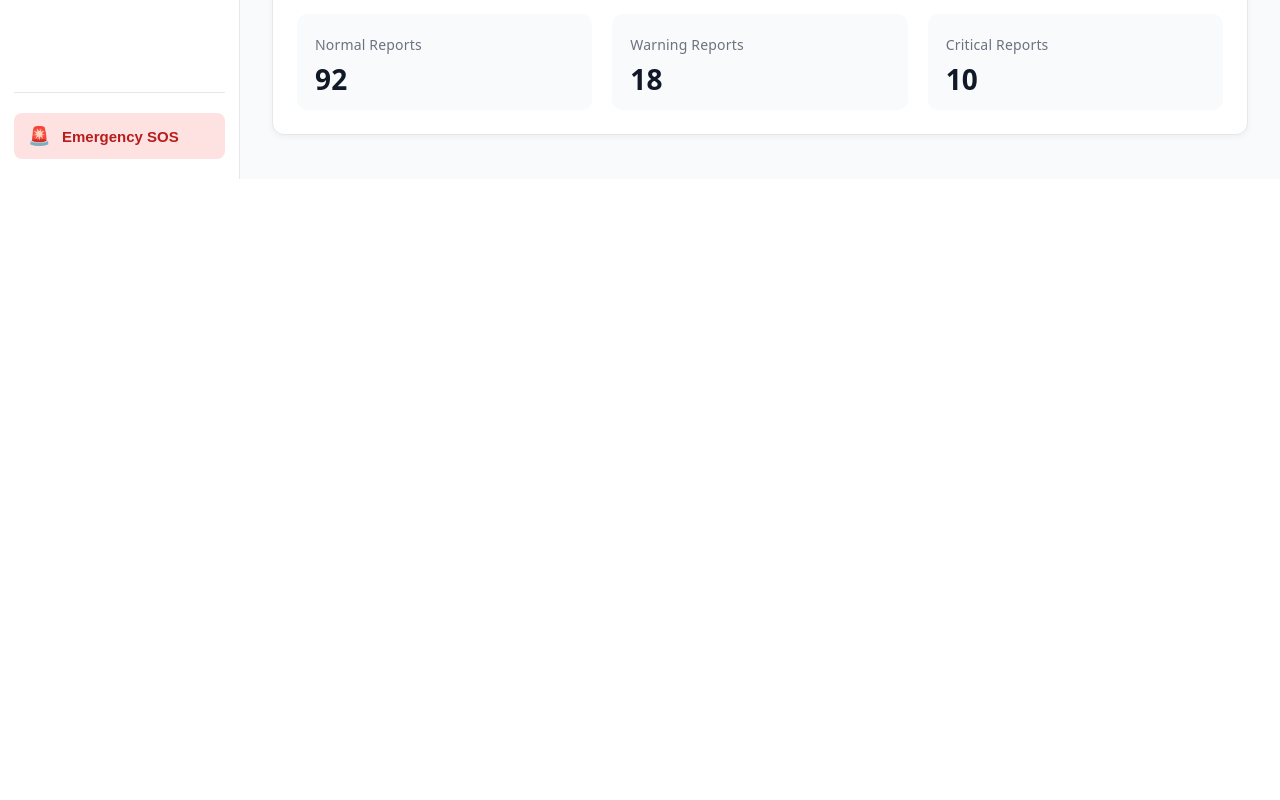
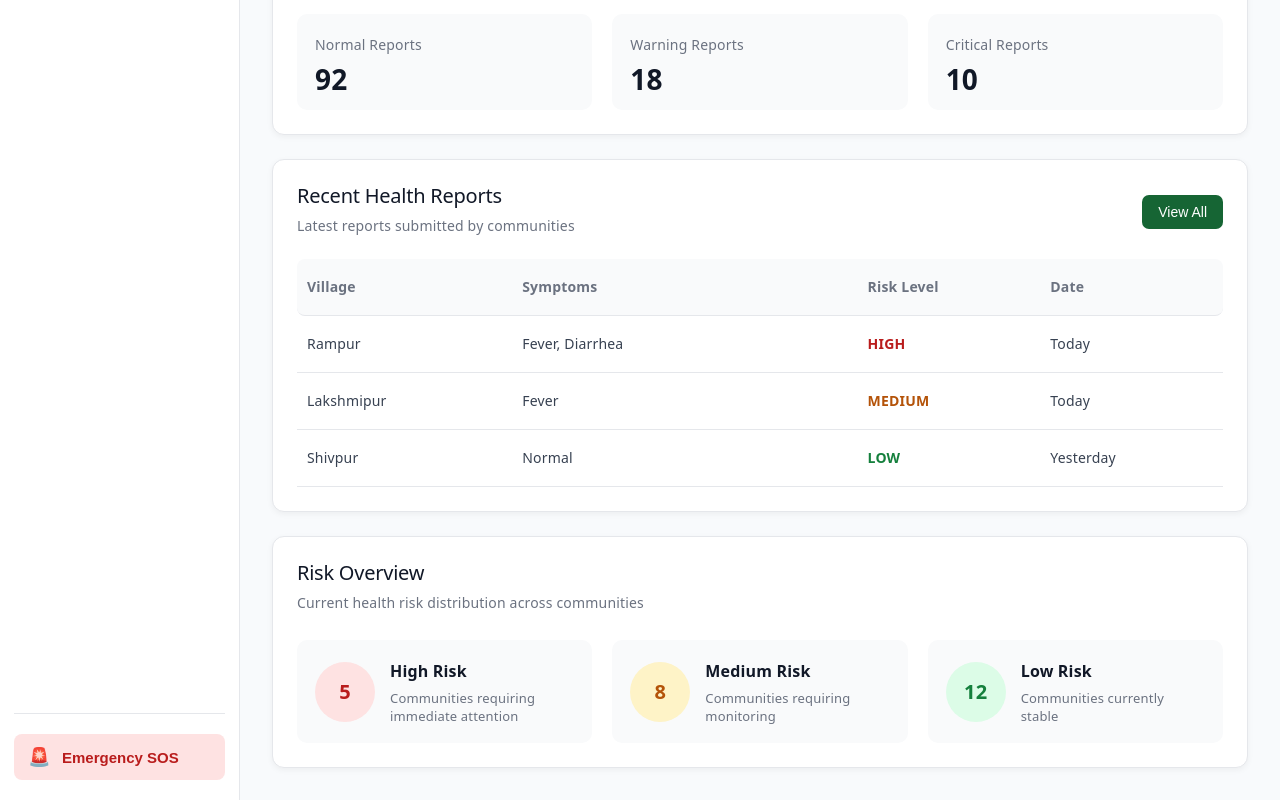
Before and after one commit to Vikashkumar920/Smart-Community-Health-Monitoring-System, a React (Vite) app in the folder frontend/: page / in a window 1280 px wide. Shown: the part 621-1421 px from the top of the page. Before the commit the page ends 800 px from the top, so only its background shows below. Built offline with nearby package versions, Linux system fonts and the light colour scheme.

Commit message:
Add health reports and risk overview

```diff
--- a/frontend/src/App.jsx
+++ b/frontend/src/App.jsx
@@ -3,6 +3,8 @@ import Sidebar from './components/Sidebar/Sidebar'
 import Card from './components/Cards/Card'
 import AlertBox from './components/AlertBox/AlertBox'
 import HealthSummary from './components/HealthSummary/HealthSummary'
+import RecentReports from './components/RecentReports/RecentReports'
+import RiskOverview from './components/RiskOverview/RiskOverview'
 
 function App() {
   return (
@@ -55,6 +57,10 @@ function App() {
           />
 
           <HealthSummary />
+
+          <RecentReports />
+
+          <RiskOverview />
         </main>
       </div>
     </>
--- /dev/null
+++ b/frontend/src/components/RecentReports/RecentReports.css
@@ -0,0 +1,78 @@
+.recent-reports {
+  background: #ffffff;
+  border: 1px solid #e5e7eb;
+  border-radius: 12px;
+  padding: 24px;
+  margin-top: 24px;
+  box-shadow: 0 2px 6px rgba(0, 0, 0, 0.05);
+}
+
+.reports-header {
+  display: flex;
+  justify-content: space-between;
+  align-items: center;
+  margin-bottom: 20px;
+}
+
+.reports-header h2 {
+  margin: 0 0 5px;
+  font-size: 20px;
+  color: #111827;
+}
+
+.reports-header p {
+  margin: 0;
+  color: #6b7280;
+  font-size: 14px;
+}
+
+.view-all-btn {
+  border: none;
+  background: #166534;
+  color: #ffffff;
+  padding: 9px 16px;
+  border-radius: 7px;
+  cursor: pointer;
+  font-size: 14px;
+}
+
+.view-all-btn:hover {
+  background: #14532d;
+}
+
+.reports-table {
+  width: 100%;
+}
+
+.table-row {
+  display: grid;
+  grid-template-columns: 1.2fr 2fr 1fr 1fr;
+  align-items: center;
+  gap: 20px;
+  padding: 15px 10px;
+  border-bottom: 1px solid #e5e7eb;
+  font-size: 14px;
+  color: #374151;
+}
+
+.table-heading {
+  font-weight: 600;
+  color: #6b7280;
+  background: #f9fafb;
+  border-radius: 8px;
+}
+
+.risk-high {
+  color: #b91c1c;
+  font-weight: 700;
+}
+
+.risk-medium {
+  color: #b45309;
+  font-weight: 700;
+}
+
+.risk-low {
+  color: #15803d;
+  font-weight: 700;
+}
--- /dev/null
+++ b/frontend/src/components/RecentReports/RecentReports.jsx
@@ -0,0 +1,50 @@
+import './RecentReports.css'
+
+function RecentReports() {
+  return (
+    <section className="recent-reports">
+      <div className="reports-header">
+        <div>
+          <h2>Recent Health Reports</h2>
+          <p>Latest reports submitted by communities</p>
+        </div>
+
+        <button className="view-all-btn">
+          View All
+        </button>
+      </div>
+
+      <div className="reports-table">
+        <div className="table-row table-heading">
+          <span>Village</span>
+          <span>Symptoms</span>
+          <span>Risk Level</span>
+          <span>Date</span>
+        </div>
+
+        <div className="table-row">
+          <span>Rampur</span>
+          <span>Fever, Diarrhea</span>
+          <span className="risk-high">HIGH</span>
+          <span>Today</span>
+        </div>
+
+        <div className="table-row">
+          <span>Lakshmipur</span>
+          <span>Fever</span>
+          <span className="risk-medium">MEDIUM</span>
+          <span>Today</span>
+        </div>
+
+        <div className="table-row">
+          <span>Shivpur</span>
+          <span>Normal</span>
+          <span className="risk-low">LOW</span>
+          <span>Yesterday</span>
+        </div>
+      </div>
+    </section>
+  )
+}
+
+export default RecentReports
--- /dev/null
+++ b/frontend/src/components/RiskOverview/RiskOverview.css
@@ -0,0 +1,76 @@
+.risk-overview {
+  background: #ffffff;
+  border: 1px solid #e5e7eb;
+  border-radius: 12px;
+  padding: 24px;
+  margin-top: 24px;
+  box-shadow: 0 2px 6px rgba(0, 0, 0, 0.05);
+}
+
+.risk-header h2 {
+  margin: 0 0 5px;
+  font-size: 20px;
+  color: #111827;
+}
+
+.risk-header p {
+  margin: 0;
+  color: #6b7280;
+  font-size: 14px;
+}
+
+.risk-content {
+  display: grid;
+  grid-template-columns: repeat(3, 1fr);
+  gap: 20px;
+  margin-top: 24px;
+}
+
+.risk-stat {
+  display: flex;
+  align-items: center;
+  gap: 15px;
+  padding: 18px;
+  background: #f9fafb;
+  border-radius: 10px;
+}
+
+.risk-circle {
+  width: 60px;
+  height: 60px;
+  border-radius: 50%;
+  display: flex;
+  align-items: center;
+  justify-content: center;
+  flex-shrink: 0;
+  font-size: 20px;
+  font-weight: 700;
+}
+
+.risk-circle.high {
+  background: #fee2e2;
+  color: #b91c1c;
+}
+
+.risk-circle.medium {
+  background: #fef3c7;
+  color: #b45309;
+}
+
+.risk-circle.low {
+  background: #dcfce7;
+  color: #15803d;
+}
+
+.risk-stat h3 {
+  margin: 0 0 5px;
+  font-size: 16px;
+  color: #111827;
+}
+
+.risk-stat p {
+  margin: 0;
+  color: #6b7280;
+  font-size: 13px;
+  line-height: 1.4;
+}
--- /dev/null
+++ b/frontend/src/components/RiskOverview/RiskOverview.jsx
@@ -0,0 +1,51 @@
+import './RiskOverview.css'
+
+function RiskOverview() {
+  return (
+    <section className="risk-overview">
+      <div className="risk-header">
+        <div>
+          <h2>Risk Overview</h2>
+          <p>Current health risk distribution across communities</p>
+        </div>
+      </div>
+
+      <div className="risk-content">
+        <div className="risk-stat">
+          <div className="risk-circle high">
+            <span>5</span>
+          </div>
+
+          <div>
+            <h3>High Risk</h3>
+            <p>Communities requiring immediate attention</p>
+          </div>
+        </div>
+
+        <div className="risk-stat">
+          <div className="risk-circle medium">
+            <span>8</span>
+          </div>
+
+          <div>
+            <h3>Medium Risk</h3>
+            <p>Communities requiring monitoring</p>
+          </div>
+        </div>
+
+        <div className="risk-stat">
+          <div className="risk-circle low">
+            <span>12</span>
+          </div>
+
+          <div>
+            <h3>Low Risk</h3>
+            <p>Communities currently stable</p>
+          </div>
+        </div>
+      </div>
+    </section>
+  )
+}
+
+export default RiskOverview
```
